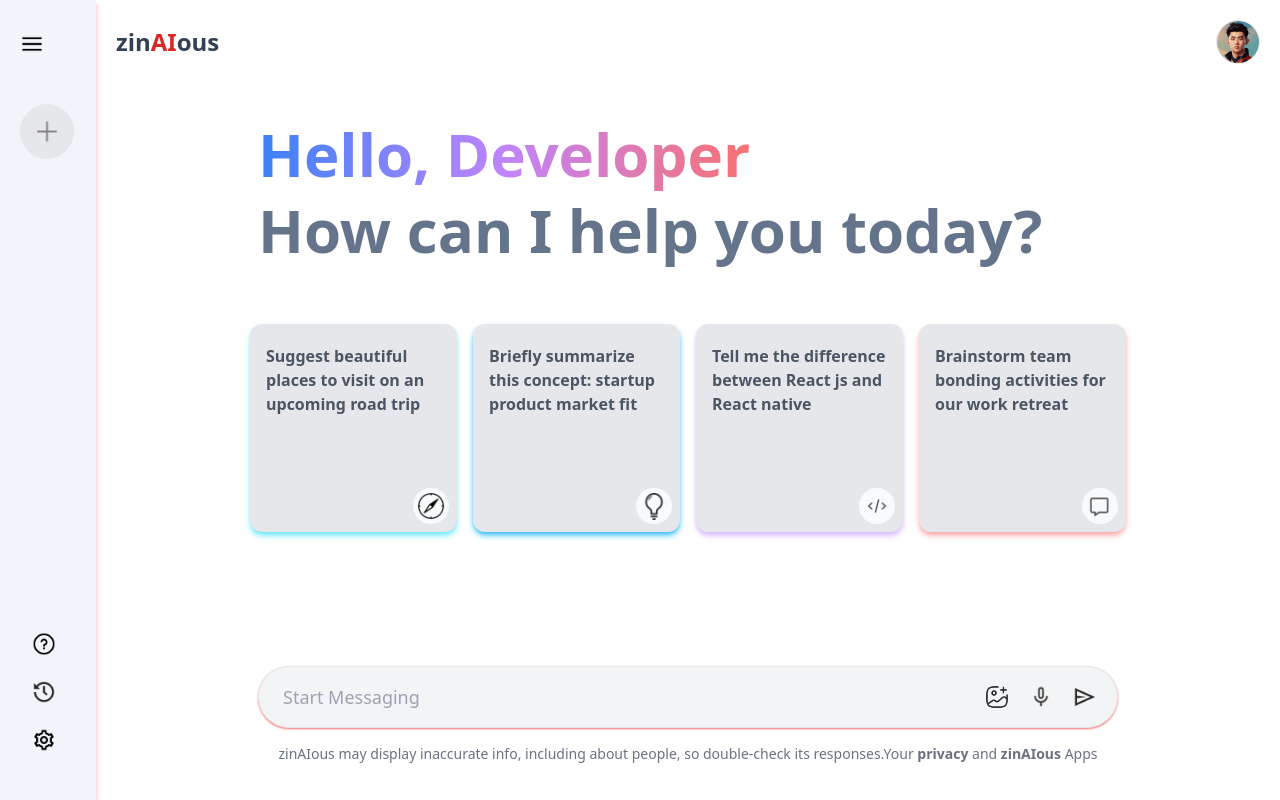
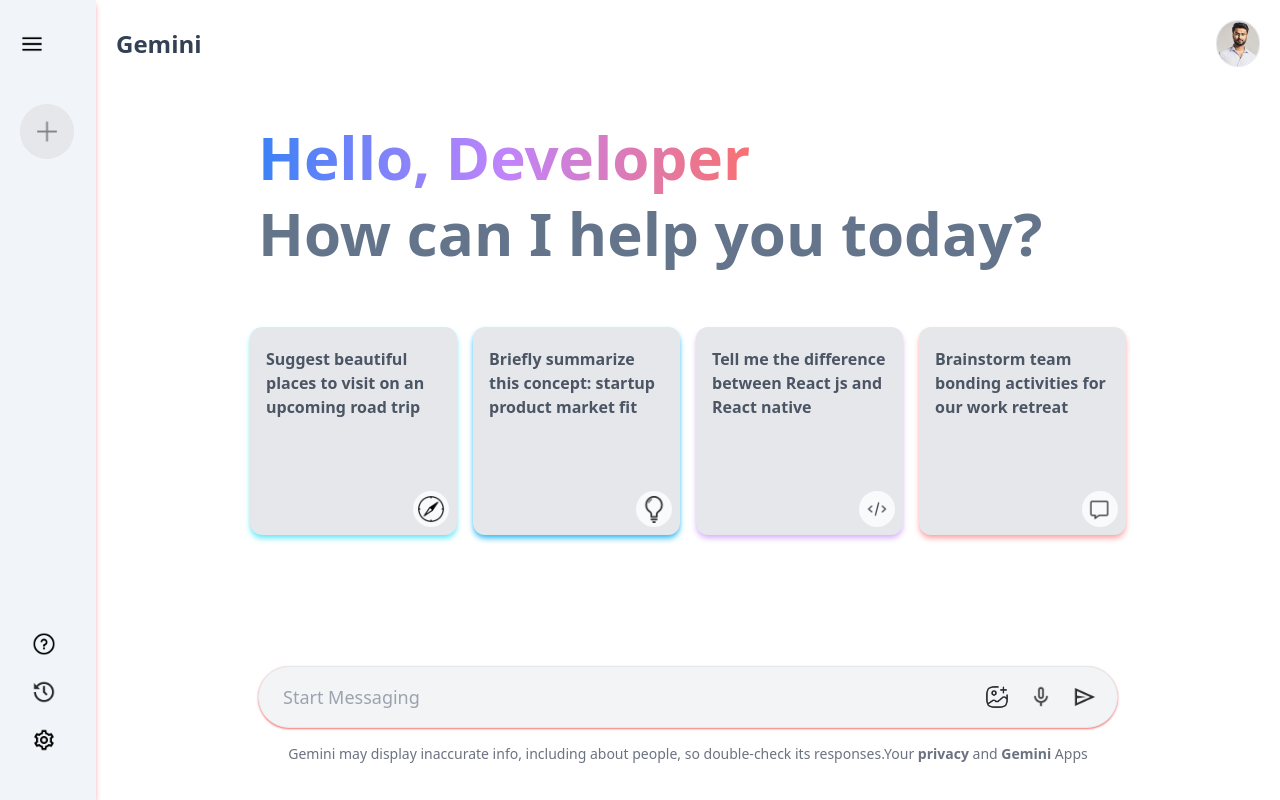
Before and after one commit to debarup24/Gemini-AI-Clone, a React (Vite) app: page / in a window 1280 px wide. Built offline with nearby package versions, Linux system fonts and the light colour scheme.

Commit message:
Gemini Clone

```diff
--- a/src/components/Main/Main.jsx
+++ b/src/components/Main/Main.jsx
@@ -17,9 +17,7 @@
   return (
     <div className=" flex-1 flex-row min-h-screen pb-[15vh] relative">
       <div className="flex items-center justify-between text-xl mt-3 py-2 px-5">
-        <p className="text-2xl font-bold text-slate-700">
-          zin<span className="text-red-600">AI</span>ous
-        </p>
+        <p className="text-2xl font-semibold text-slate-700">Gemini</p>
         <img
           className="w-11 border rounded-full"
           src={assets.user_icon}
@@ -138,8 +136,8 @@
             </div>
           </div>
           <p className="text-sm font-medium my-3 mt-4 text-gray-500 mx-auto text-center">
-            zinAIous may display inaccurate info, including about people, so
-            double-check its responses.Your <b>privacy</b> and <b>zinAIous</b>{" "}
+            Gemini may display inaccurate info, including about people, so
+            double-check its responses.Your <b>privacy</b> and <b>Gemini</b>{" "}
             Apps
           </p>
         </div>
--- a/src/components/Sidebar/Sidebar.jsx
+++ b/src/components/Sidebar/Sidebar.jsx
@@ -5,6 +5,11 @@
 const Sidebar = () => {
   const [extended, setExtended] = useState(false);
   const { onSent, prevPrompts, setRecentPrompt } = useContext(Context);
+
+  const loadPromt = async (prompt) => {
+    setRecentPrompt(prompt);
+    await onSent(prompt);
+  };
 
   return (
     <div className="min-h-screen py-6 px-2 inline-flex flex-col justify-between bg-slate-100 shadow-md shadow-rose-300">
@@ -29,7 +34,10 @@
             <p className="mt-8 mb-5">Recent</p>
             {prevPrompts.map((item, index) => {
               return (
-                <div className="flex items-start gap-3 p-2 my-1 pr-10 cursor-pointer border rounded-[48px] hover:bg-slate-200">
+                <div
+                  onClick={() => loadPromt(item)}
+                  className="flex items-start gap-3 p-2 my-1 pr-10 cursor-pointer border rounded-[48px] hover:bg-slate-200"
+                >
                   <img className="w-6" src={assets.message_icon} alt="" />
                   <p className="text-neutral-600">{item.slice(0, 15)} ...</p>
                 </div>
--- a/src/context/context.jsx
+++ b/src/context/context.jsx
@@ -23,7 +23,6 @@
     setShowResult(true);
     setRecentPrompt(input);
 
-    setPrevPrompts((prev) => [...prev, input]);
     const response = await runChat(input);
     let responseArray = response.split("**");
     let newResponse = "";
```
Also changed, not shown: src/assets/user_icon.png.
